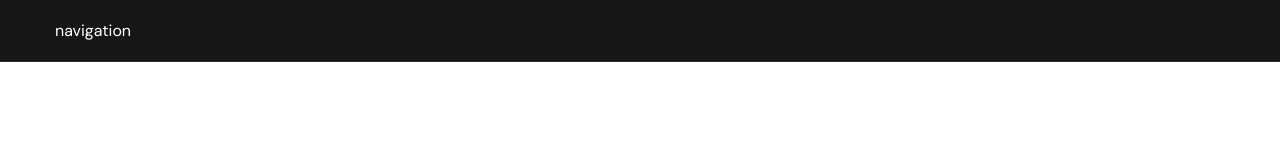
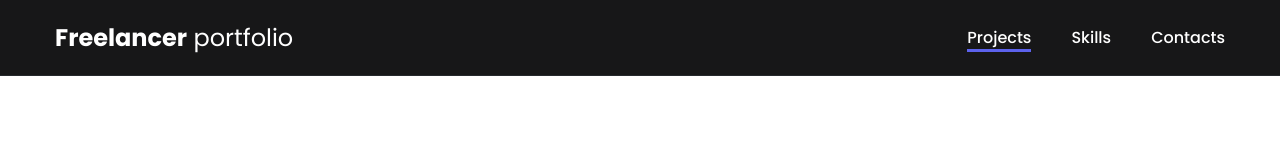
Before and after one commit to ValeraKaktotak/portfolio-HTML-CSS, a plain HTML site: page index.html in a window 1280 px wide. Drawn offline with Linux system fonts and the light colour scheme.

Commit message:
styled navigation and logo

```diff
--- a/css/main.css
+++ b/css/main.css
@@ -25,3 +25,50 @@ body {
     padding: 20px 0;
     border-bottom: 1px solid #26292D;
 }
+
+.nav-row {
+    display: flex;
+    justify-content: space-between;
+    align-items: center;
+    column-gap: 30px;
+    row-gap: 20px;
+    flex-wrap: wrap;
+}
+
+.logo {
+    color: #fff;
+    font-size: 24px;
+    font-family: 'Poppins', sans-serif;
+}
+
+.logo strong {
+    font-weight: 700;
+}
+
+.nav-list {
+    display: flex;
+    align-items: center;
+    column-gap: 40px;
+    font-family: 'Poppins', sans-serif;
+    font-size: 16px;
+    font-weight: 500;
+}
+
+.nav-list__link {
+    color: #fff;
+}
+
+.nav-list__link--active {
+    position: relative;
+}
+
+.nav-list__link--active::before {
+    content: '';
+    position: absolute;
+    left: 0;
+    top: 100%;
+    display: block;
+    height: 3px;
+    width: 100%;
+    background-color: #5C62EC;
+}
--- a/index.html
+++ b/index.html
@@ -8,7 +8,28 @@
   </head>
   <body>
     <nav class="nav">
-      <div class="container"> navigation </div>
+      <div class="container">
+        <div class="nav-row">
+          <a href="./index.html" class="logo"
+            ><strong>Freelancer</strong> portfolio</a
+          >
+          <ul class="nav-list">
+            <li class="nav-list__item">
+              <a
+                href="./index.html"
+                class="nav-list__link nav-list__link--active"
+                >Projects</a
+              >
+            </li>
+            <li class="nav-list__item">
+              <a href="./skills.html" class="nav-list__link">Skills</a>
+            </li>
+            <li class="nav-list__item">
+              <a href="./contacts.html" class="nav-list__link">Contacts</a>
+            </li>
+          </ul>
+        </div>
+      </div>
     </nav>
   </body>
 </html>
```
